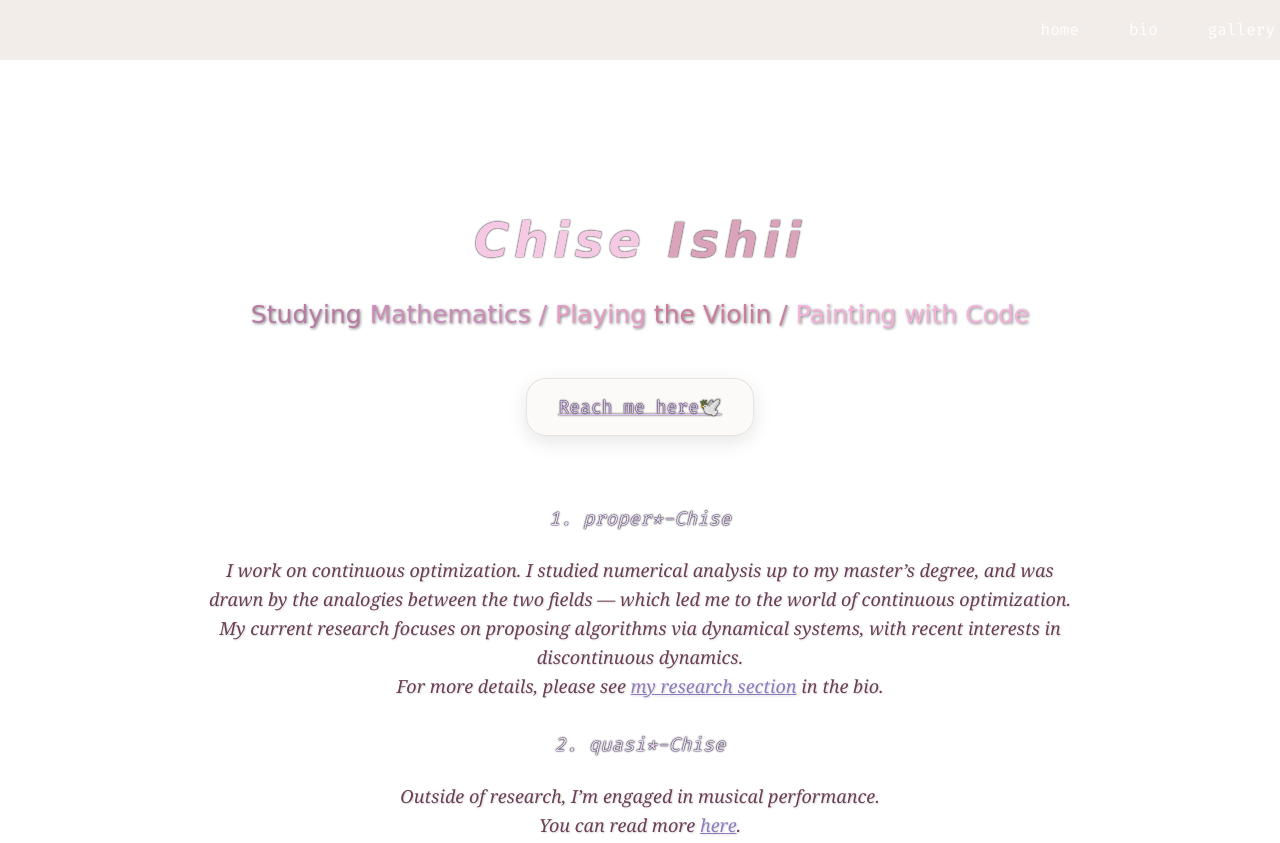
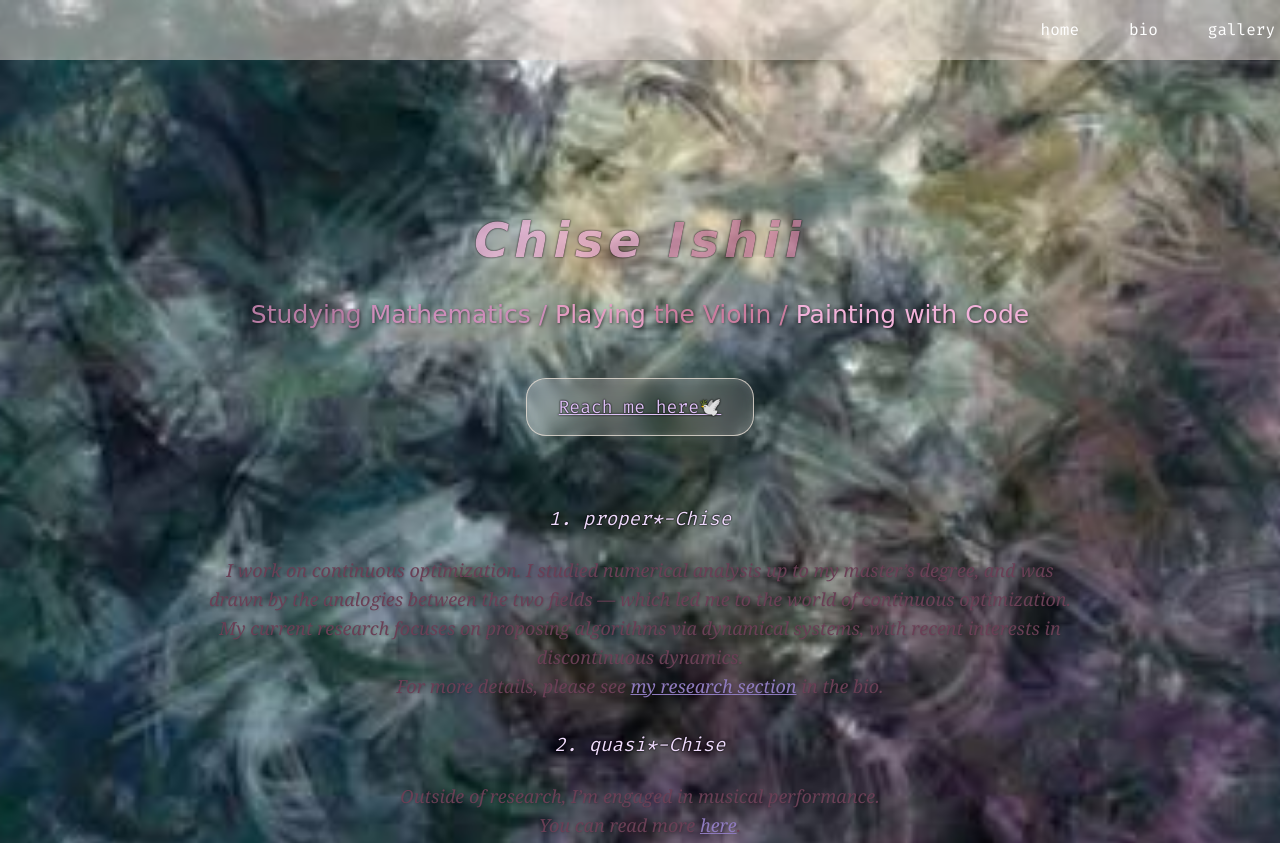
Before and after one commit to Im-thousandstar/expense-management, a plain HTML site: page index.html in a window 1280 px wide. Shown: the top 843 px of the page. Drawn offline with nearby package versions, Linux system fonts and the light colour scheme; a web font is replaced by a local one.

Commit message:
Update stylesheet.css

```diff
--- a/stylesheet.css
+++ b/stylesheet.css
@@ -22,7 +22,7 @@ a {
 /*top*/
 .top-wrapper {
   padding: 180px 0 100px 0;
-  background-image: url("top.g"jpg);
+  background-image: url("top.jpg");
   background-size: cover;
   background-position: center;
   background-repeat: no-repeat;
```
